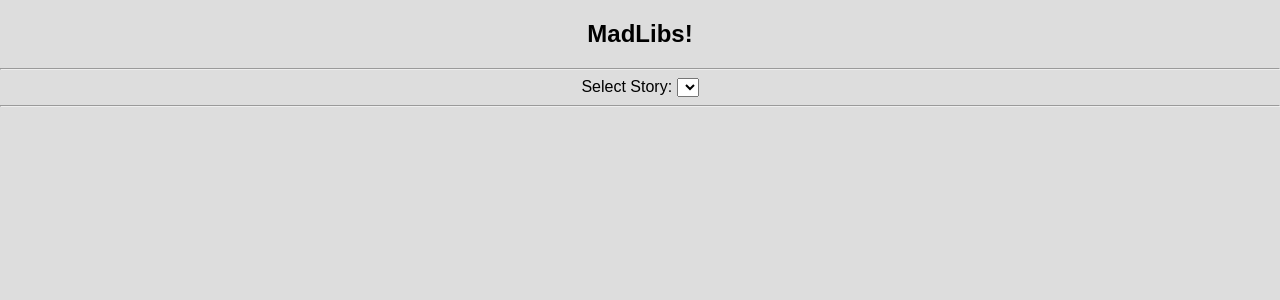
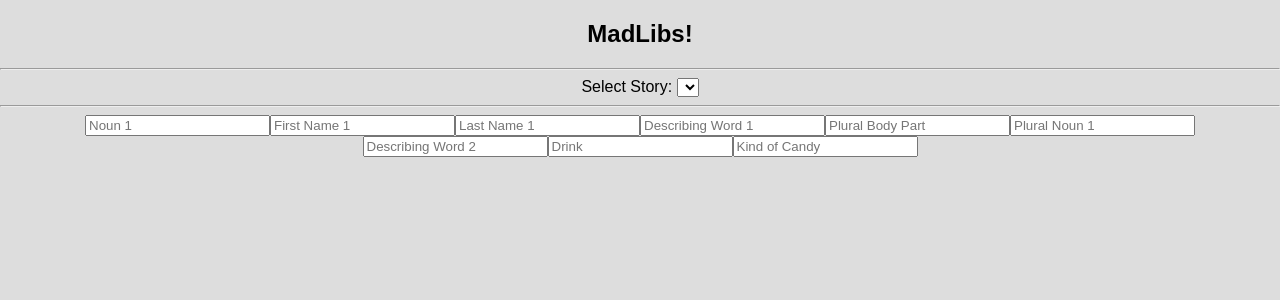
Before and after one commit to craigbucher/react-mad-libs, a React (Create React App) app: page / in a window 1280 px wide. Shown: the top 300 px of the page. Built offline with nearby package versions, Linux system fonts and the light colour scheme.

Commit message:
initial push

```diff
--- a/src/components/WordForm.js
+++ b/src/components/WordForm.js
@@ -1,12 +1,16 @@
 function WordForm(props) {
   // render
   const renderInputs = () => {
-    return null // implement changes
+    let wordList = []
+    for (let word of props.words) {
+      wordList.push(<input key={word.key} placeholder={word.label}></input>)
+    }
+    return wordList // implement changes
   }
 
   return (
     <div id="div-words">
-      { renderInputs() }
+      {renderInputs()}
     </div>
   )
 }
```
Also changed, not shown: package.json (+4 -4 lines), 1 other file (tests, documents, lock files or other folders).
